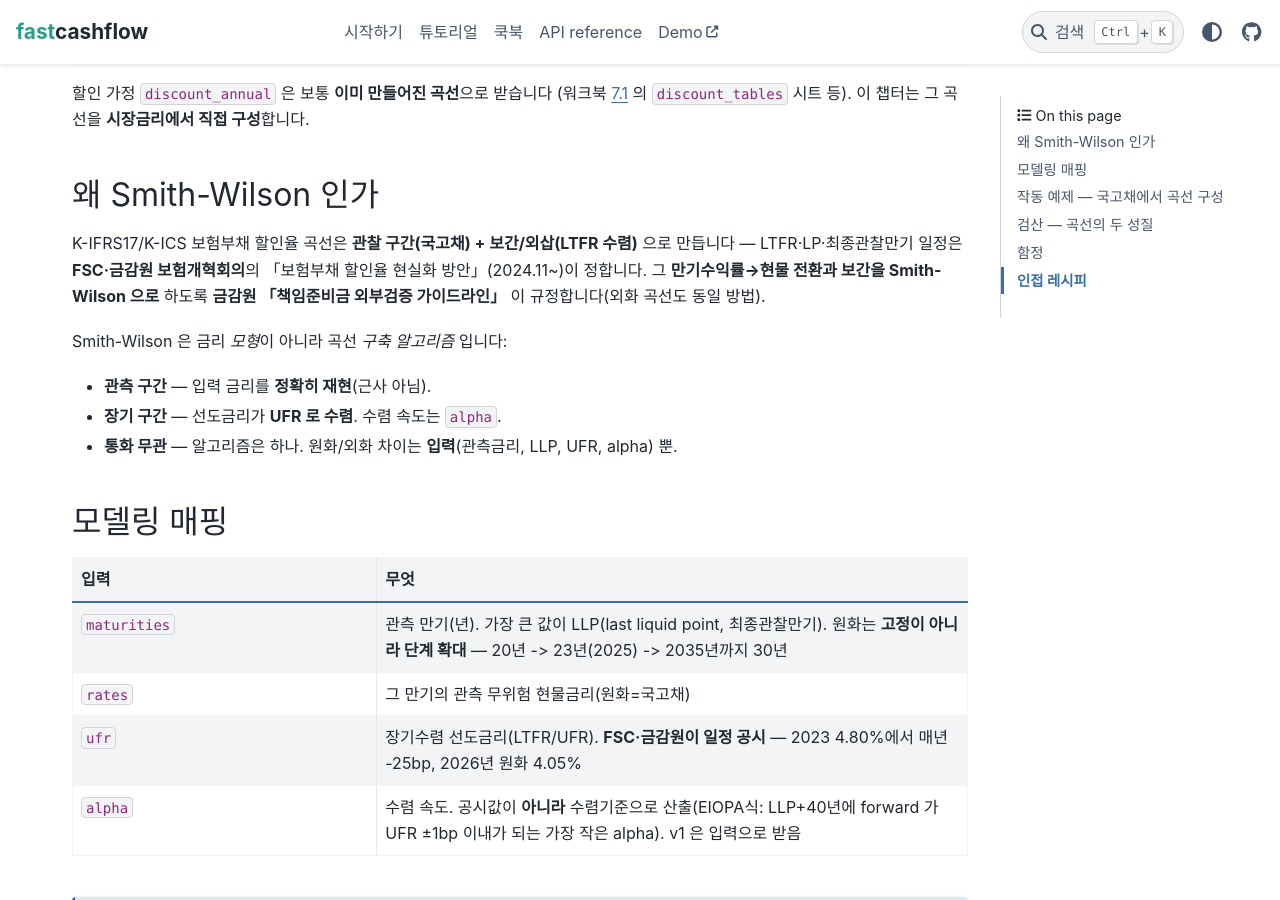
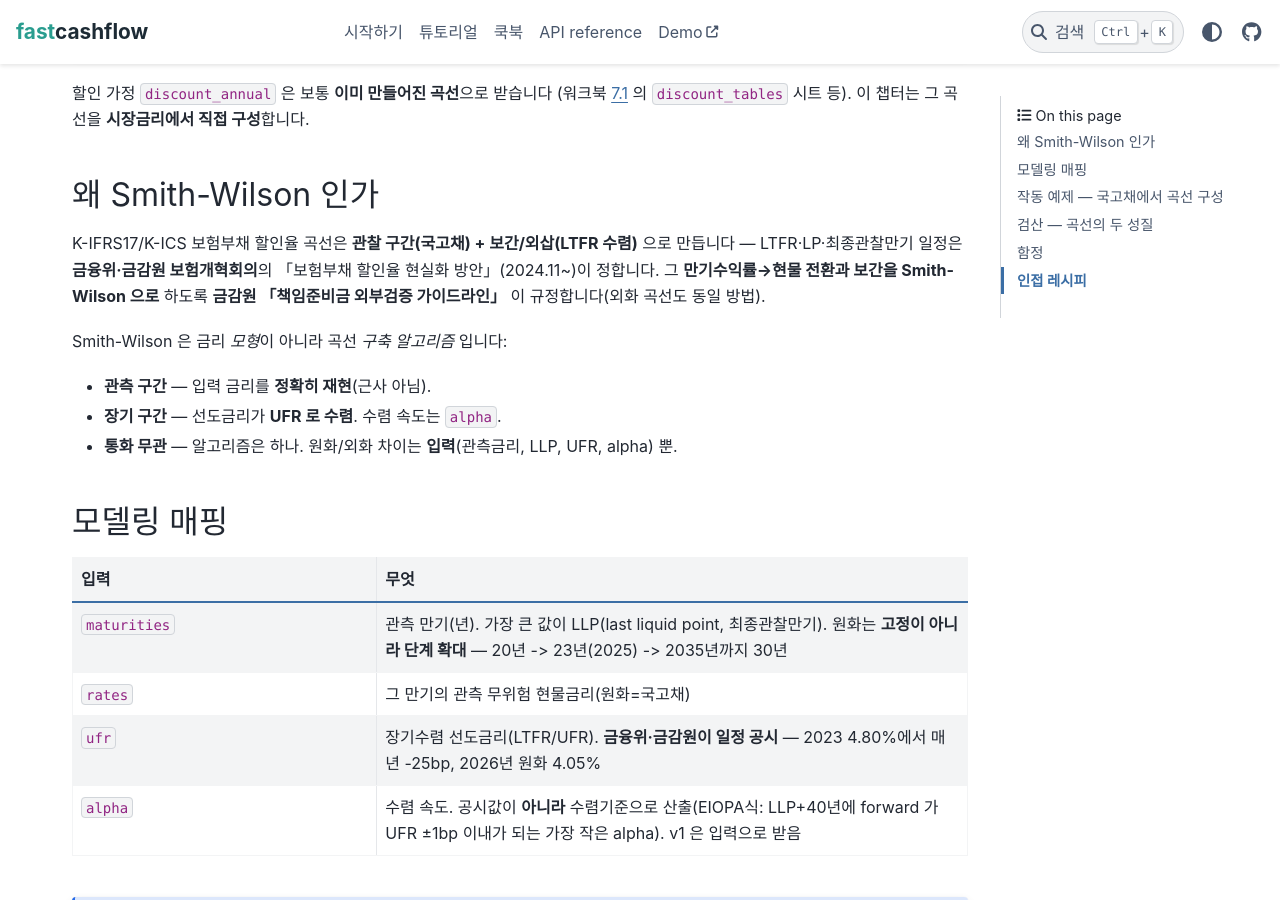
Before and after one commit to seokhoonj/fastcashflow, a Sphinx documentation site: the page built from docs/cookbook/basics/discount-curve.md, in a window 1280 px wide and 900 px high, scrolled down 353 px. Built offline with Sphinx 7.4.7 and the PyData theme 0.15.4, drawn with Linux system fonts in a browser that asks for light colours; pages that are not in the unit, such as notebooks, are missing from menus; some of the changed text lies outside the part shown.

Commit message:
docs: write the regulators in Korean (금융위/금감원), not the English FSC
The discount-curve chapter mixed the English acronym FSC with the Korean 금감원;
use 금융위 (= FSC, Financial Services Commission) and 금감원 consistently in the
Korean prose.

```diff
--- a/docs/cookbook/basics/discount-curve.md
+++ b/docs/cookbook/basics/discount-curve.md
@@ -18,7 +18,7 @@
 ## 왜 Smith-Wilson 인가
 
 K-IFRS17/K-ICS 보험부채 할인율 곡선은 **관찰 구간(국고채) + 보간/외삽(LTFR 수렴)**
-으로 만듭니다 — LTFR·LP·최종관찰만기 일정은 **FSC·금감원 보험개혁회의**의
+으로 만듭니다 — LTFR·LP·최종관찰만기 일정은 **금융위·금감원 보험개혁회의**의
 「보험부채 할인율 현실화 방안」(2024.11~)이 정합니다. 그 **만기수익률→현물 전환과
 보간을 Smith-Wilson 으로** 하도록 **금감원 「책임준비금 외부검증 가이드라인」** 이
 규정합니다(외화 곡선도 동일 방법).
@@ -44,7 +44,7 @@ Smith-Wilson 은 금리 *모형*이 아니라 곡선 *구축 알고리즘* 입
 * - `rates`
   - 그 만기의 관측 무위험 현물금리(원화=국고채)
 * - `ufr`
-  - 장기수렴 선도금리(LTFR/UFR). **FSC·금감원이 일정 공시** — 2023 4.80%에서
+  - 장기수렴 선도금리(LTFR/UFR). **금융위·금감원이 일정 공시** — 2023 4.80%에서
     매년 -25bp, 2026년 원화 4.05%
 * - `alpha`
   - 수렴 속도. 공시값이 **아니라** 수렴기준으로 산출(EIOPA식: LLP+40년에 forward 가
@@ -113,7 +113,7 @@ basis = fcf.Basis(
 ### 함정 1 — `alpha` 와 UFR 이 결과를 좌우한다
 
 Smith-Wilson 자체보다 **UFR 과 LLP·alpha 선택**이 장기 곡선에 훨씬 큰 영향을
-줍니다. **UFR(LTFR)·LP 는 FSC·금감원 공시 일정**을 쓰세요. **LLP(최종관찰만기)는
+줍니다. **UFR(LTFR)·LP 는 금융위·금감원 공시 일정**을 쓰세요. **LLP(최종관찰만기)는
 20년 고정이 아니라 단계 확대** — 2025년 23년이 됐고 2035년까지 30년으로 늘어납니다
 (평가 시점의 규제값을 확인하세요). **`alpha` 는 공시값이 아니라** 위 수렴기준으로
 산출해야 합니다 — 원화는 EUR 만큼 규제로 못박혀 있지 않아 이 선택에 더 민감합니다.
```
